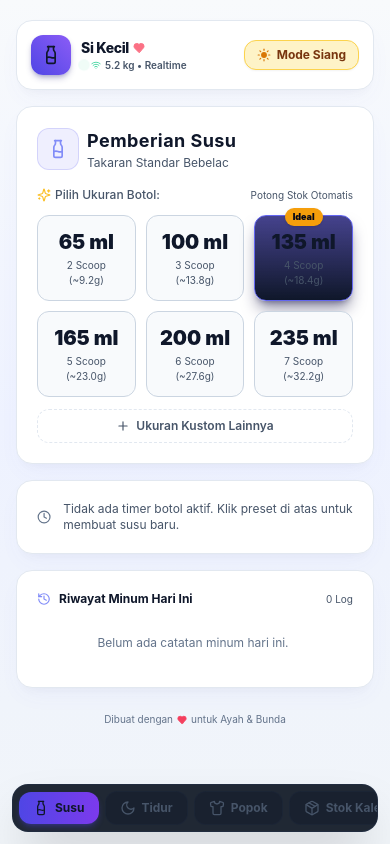
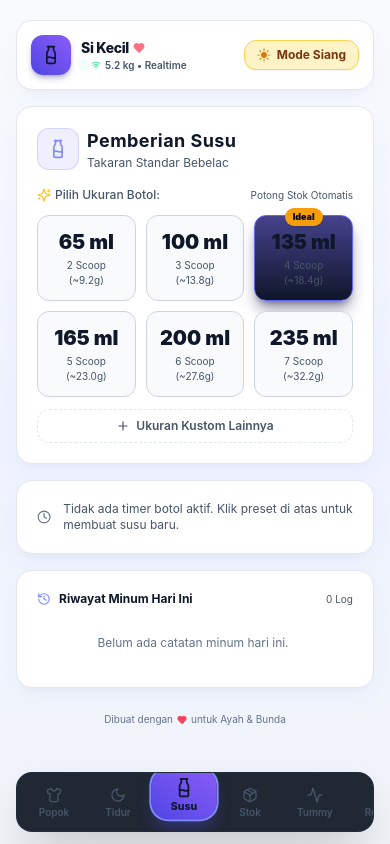
Before and after one commit to azwan1998/pwababy, a Next.js app: page / in a window 390 px wide. Built offline with nearby package versions, Linux system fonts and the light colour scheme; no server answers; the database is empty.

Commit message:
feat: add BottomMobileNav component with scrollable navigation and centered primary action button

```diff
--- a/components/BottomMobileNav.tsx
+++ b/components/BottomMobileNav.tsx
@@ -3,7 +3,7 @@
 import React, { useRef, useEffect } from 'react';
 import { Milk, Moon, Shirt, Package, Activity, Share2, User } from 'lucide-react';
 
-export type TabType = 'susu' | 'tidur' | 'popok' | 'stok' | 'tummy' | 'rekap' | 'profil';
+export type TabType = 'popok' | 'tidur' | 'susu' | 'stok' | 'tummy' | 'rekap' | 'profil';
 
 interface BottomMobileNavProps {
   activeTab: TabType;
@@ -13,17 +13,17 @@ interface BottomMobileNavProps {
 export function BottomMobileNav({ activeTab, onTabChange }: BottomMobileNavProps) {
   const containerRef = useRef<HTMLDivElement>(null);
 
-  const navItems: { id: TabType; label: string; icon: React.ReactNode }[] = [
-    { id: 'susu', label: 'Susu', icon: <Milk className="w-4 h-4" /> },
+  const navItems: { id: TabType; label: string; icon: React.ReactNode; isCenter?: boolean }[] = [
+    { id: 'popok', label: 'Popok', icon: <Shirt className="w-4 h-4" /> },
     { id: 'tidur', label: 'Tidur', icon: <Moon className="w-4 h-4" /> },
-    { id: 'popok', label: 'Popok', icon: <Shirt className="w-4 h-4" /> },
-    { id: 'stok', label: 'Stok Kaleng', icon: <Package className="w-4 h-4" /> },
-    { id: 'tummy', label: 'Tummy Time', icon: <Activity className="w-4 h-4" /> },
-    { id: 'rekap', label: 'Rekap Harian', icon: <Share2 className="w-4 h-4" /> },
-    { id: 'profil', label: 'Profil Bayi', icon: <User className="w-4 h-4" /> },
+    { id: 'susu', label: 'Susu', icon: <Milk className="w-5 h-5" />, isCenter: true },
+    { id: 'stok', label: 'Stok', icon: <Package className="w-4 h-4" /> },
+    { id: 'tummy', label: 'Tummy', icon: <Activity className="w-4 h-4" /> },
+    { id: 'rekap', label: 'Rekap', icon: <Share2 className="w-4 h-4" /> },
+    { id: 'profil', label: 'Profil', icon: <User className="w-4 h-4" /> },
   ];
 
-  // Auto-scroll menu yang aktif agar selalu terlihat di tengah layar saat dipilih
+  // Auto-scroll tombol yang aktif agar selalu berada di posisi tengah layar saat dipilih
   useEffect(() => {
     if (containerRef.current) {
       const activeBtn = containerRef.current.querySelector(`[data-tab="${activeTab}"]`) as HTMLElement;
@@ -35,28 +35,49 @@ export function BottomMobileNav({ activeTab, onTabChange }: BottomMobileNavProps
 
   return (
     <nav className="fixed bottom-0 left-0 right-0 z-50 pointer-events-none">
-      <div className="max-w-md mx-auto px-3 pb-3 pt-1 pointer-events-auto">
+      <div className="max-w-md mx-auto px-4 pb-3 pt-1 pointer-events-auto">
         <div
           ref={containerRef}
-          className="bg-card/95 backdrop-blur-xl border border-card-border/80 shadow-2xl rounded-2xl p-1.5 flex items-center gap-1.5 overflow-x-auto no-scrollbar scroll-smooth"
+          className="bg-card/95 backdrop-blur-xl border border-card-border/80 shadow-2xl rounded-2xl px-2 py-2 flex items-center gap-1.5 overflow-x-auto no-scrollbar scroll-smooth"
           style={{ scrollbarWidth: 'none', msOverflowStyle: 'none' }}
         >
           {navItems.map((item) => {
             const isActive = activeTab === item.id;
 
+            // Tombol Susu Besar Menonjol (Hero Center Button)
+            if (item.isCenter) {
+              return (
+                <button
+                  key={item.id}
+                  data-tab={item.id}
+                  onClick={() => onTabChange(item.id)}
+                  className={`flex flex-col items-center justify-center -mt-4 py-2 px-4 rounded-2xl transition-all duration-200 active:scale-95 shadow-lg flex-shrink-0 min-w-[62px] ${
+                    isActive
+                      ? 'bg-gradient-to-tr from-indigo-600 to-violet-500 text-white font-black shadow-indigo-600/40 ring-2 ring-indigo-400 scale-105'
+                      : 'bg-indigo-600/20 hover:bg-indigo-600/30 text-indigo-400 border border-indigo-500/30'
+                  }`}
+                  title="Susu Bayi"
+                >
+                  {item.icon}
+                  <span className="text-[10px] mt-0.5 font-extrabold leading-none">{item.label}</span>
+                </button>
+              );
+            }
+
+            // Tombol Menu Lainnya (Ikon di atas, Teks di bawah - Ukuran Besar & Nyaman Ditekan)
             return (
               <button
                 key={item.id}
                 data-tab={item.id}
                 onClick={() => onTabChange(item.id)}
-                className={`flex items-center gap-1.5 py-2 px-3.5 rounded-xl whitespace-nowrap text-xs font-bold transition-all duration-200 active:scale-95 flex-shrink-0 ${
+                className={`flex flex-col items-center justify-center py-1.5 px-3 rounded-xl transition-all duration-200 active:scale-90 flex-shrink-0 min-w-[58px] ${
                   isActive
-                    ? 'bg-gradient-to-r from-indigo-600 to-violet-600 text-white shadow-md shadow-indigo-600/30'
-                    : 'text-slate-400 hover:text-slate-200 bg-slate-900/40 hover:bg-slate-800/60 border border-slate-800/60'
+                    ? 'bg-indigo-600 text-white font-extrabold shadow-md shadow-indigo-600/30 scale-105'
+                    : 'text-slate-400 hover:text-slate-200'
                 }`}
               >
                 {item.icon}
-                <span>{item.label}</span>
+                <span className="text-[10px] mt-1 font-semibold leading-none">{item.label}</span>
               </button>
             );
           })}
```
